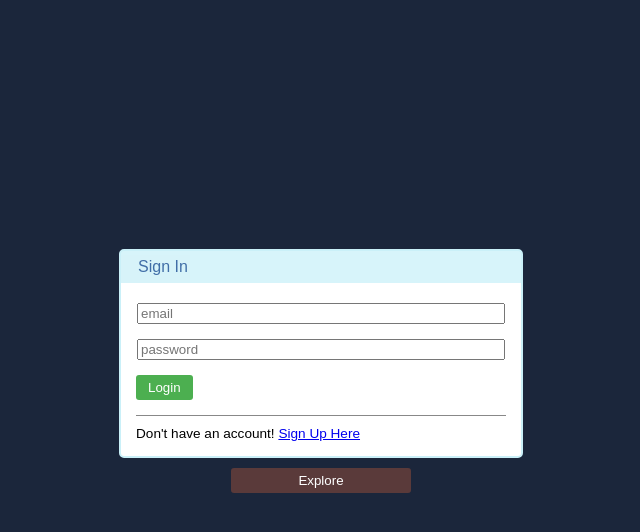
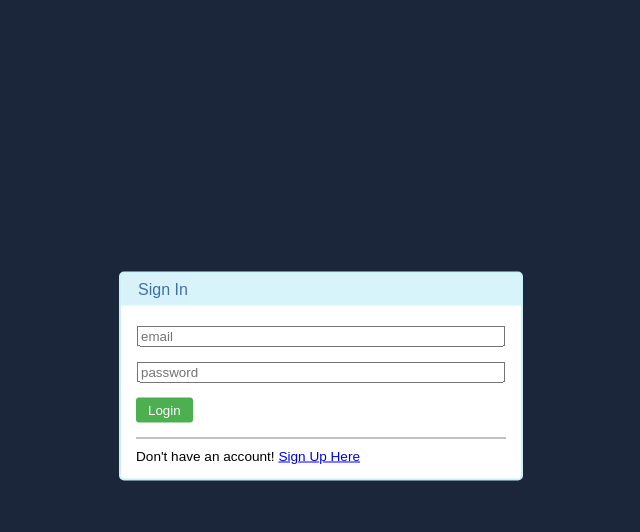
Before and after one commit to inaguu/COMP4921_Project3_Group8_Tas_Ian, a Node server app: page / in a window 1280 px wide. Shown: the top 532 px of the page, without its empty margins (319-959 px from the left). Run offline with Node 20, Linux system fonts and the light colour scheme; some libraries are stand-ins or nearby versions.

Commit message:
Removed the explore button from the login page.

```diff
--- a/views/landing_login.ejs
+++ b/views/landing_login.ejs
@@ -43,13 +43,6 @@
                 </form>
             </div>
         </div>
-        <div class="option-btns">
-            <div class="explore-btn">
-                <form action="/home" method="get">
-                    <button>Explore</button>
-                </form>
-            </div>
-        </div>
     </div>
 </div>
 <%- include('templates/footer'); -%>
```
